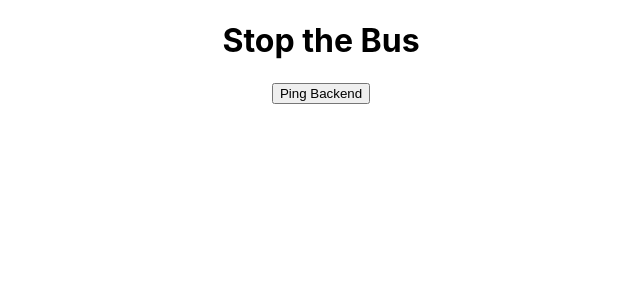
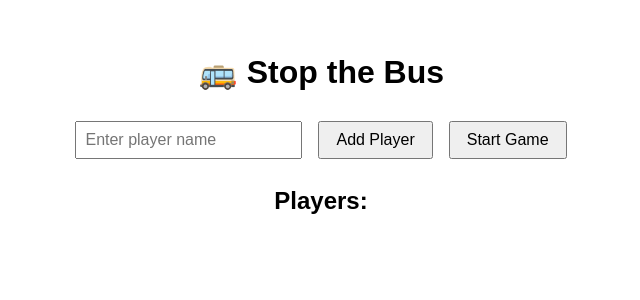
Before and after one commit to PsEHAmfxXNKzrgwT/StopTheBus, a React (Create React App) app in the folder frontend/: page / in a window 1280 px wide. Shown: the top 300 px of the page, without its empty margins (319-959 px from the left). Built offline with nearby package versions, Linux system fonts and the light colour scheme.

Commit message:
front end categories and input fields added with player names and lobby

```diff
--- a/frontend/src/App.css
+++ b/frontend/src/App.css
@@ -1,38 +1,23 @@
 .App {
   text-align: center;
+  padding: 2rem;
+  font-family: Arial, sans-serif;
 }
 
-.App-logo {
-  height: 40vmin;
-  pointer-events: none;
+input {
+  margin: 0.5rem;
+  padding: 0.5rem;
+  font-size: 1rem;
 }
 
-@media (prefers-reduced-motion: no-preference) {
-  .App-logo {
-    animation: App-logo-spin infinite 20s linear;
-  }
+button {
+  margin: 0.5rem;
+  padding: 0.5rem 1rem;
+  font-size: 1rem;
+  cursor: pointer;
 }
 
-.App-header {
-  background-color: #282c34;
-  min-height: 100vh;
-  display: flex;
-  flex-direction: column;
-  align-items: center;
-  justify-content: center;
-  font-size: calc(10px + 2vmin);
-  color: white;
+ul {
+  list-style-type: none;
+  padding: 0;
 }
-
-.App-link {
-  color: #61dafb;
-}
-
-@keyframes App-logo-spin {
-  from {
-    transform: rotate(0deg);
-  }
-  to {
-    transform: rotate(360deg);
-  }
-}
--- a/frontend/src/App.js
+++ b/frontend/src/App.js
@@ -1,27 +1,144 @@
-import { useState } from 'react';
+import React, { useState, useEffect } from 'react';
 import './App.css';
 
 function App() {
-  const [response, setResponse] = useState('');
+  const [playerName, setPlayerName] = useState('');
+  const [players, setPlayers] = useState([]);
+  const [gameStarted, setGameStarted] = useState(false);
+  const [message, setMessage] = useState('');
+  const [gameState, setGameState] = useState(null);
+  const [answers, setAnswers] = useState({});
 
-  const pingBackend = async () => {
+
+  const handleSubmitAnswers = async () => {
     try {
-      const res = await fetch('http://localhost:50001/');
-      const text = await res.text();
-      setResponse(text);
-    } catch (err) {
-      setResponse('Error connecting to backend');
-      console.error(err);
+      const response = await fetch('http://localhost:50001/submit-answers', {
+        method: 'POST',
+        headers: { 'Content-Type': 'application/json' },
+        body: JSON.stringify({ playerName, answers }),
+      });
+
+      const data = await response.text();
+      setMessage(data); // show response message
+    } catch (error) {
+      setMessage('Error submitting answers.');
     }
   };
 
+
+  const handleAddPlayer = async () => {
+    if (!playerName) return;
+
+    try {
+      const response = await fetch('http://localhost:50001/add-player', {
+        method: 'POST',
+        headers: {
+          'Content-Type': 'application/json',
+        },
+        body: JSON.stringify({ playerName }),
+      });
+
+      const text = await response.text();
+      setMessage(text);
+
+      if (response.ok) {
+        setPlayers((prev) => [...prev, playerName]);
+        setPlayerName('');
+      }
+    } catch (error) {
+      setMessage('Error adding player.');
+    }
+  };
+
+  const alphabet = 'ABCDEFGHIJKLMNOPQRSTUVWXYZ';
+const randomLetter = alphabet[Math.floor(Math.random() * alphabet.length)];
+
+const handleStartGame = async () => {
+  try {
+    const response = await fetch('http://localhost:50001/start-game', {
+      method: 'POST',
+    });
+
+    const data = await response.json();
+    data.letter = randomLetter; // Add the letter to game state
+    setGameState(data);
+    setGameStarted(true);
+    setMessage('Game started!');
+  } catch (error) {
+    setMessage('Error starting game.');
+  }
+};
+
+
+
   return (
     <div className="App">
-      <h1>Stop the Bus</h1>
-      <button onClick={pingBackend}>Ping Backend</button>
-      <p>{response}</p>
+      <h1>🚌 Stop the Bus</h1>
+
+      {!gameStarted && (
+        <>
+          <input
+            type="text"
+            value={playerName}
+            onChange={(e) => setPlayerName(e.target.value)}
+            placeholder="Enter player name"
+          />
+          <button onClick={handleAddPlayer}>Add Player</button>
+          <button onClick={handleStartGame}>Start Game</button>
+        </>
+      )}
+
+      {message && <p>{message}</p>}
+
+      <h2>Players:</h2>
+      <ul>
+        {players.map((name, index) => (
+          <li key={index}>{name}</li>
+        ))}
+      </ul>
+
+      {gameStarted && <h2>Game has started! 🚀</h2>}
+
+      {/* 👉 INSERT the gameState block here */}
+      {gameState && (
+        <div>
+          <h3>Game Info</h3>
+          <p><strong>Round:</strong> {gameState.currentRound}</p>
+          <p><strong>Players:</strong></p>
+          <ul>
+            {gameState.players.map((player, index) => (
+              <li key={index}>
+                {player} (Score: {gameState.scores[player]})
+              </li>
+            ))}
+          </ul>
+          <p><strong>Categories:</strong> {gameState.categories.join(', ')}</p>
+          <h3>Letter: {gameState.letter}</h3>
+
+<h3>Enter Answers:</h3>
+<form>
+  {gameState.categories.map((category, index) => (
+    <div key={index}>
+      <label>{category}:</label>
+      <input
+        type="text"
+        value={answers[category] || ''}
+        onChange={(e) =>
+          setAnswers({ ...answers, [category]: e.target.value })
+        }
+      />
+    </div>
+  ))}
+  <button type="button" onClick={handleSubmitAnswers}>
+  Submit Answers
+</button>
+</form>
+
+        </div>
+      )}
     </div>
   );
+
 }
 
 export default App;
```
Also changed, not shown: 1 other file (tests, documents, lock files or other folders).
